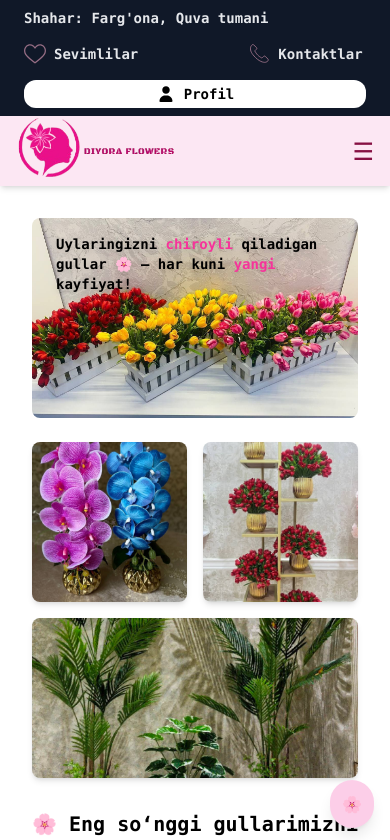
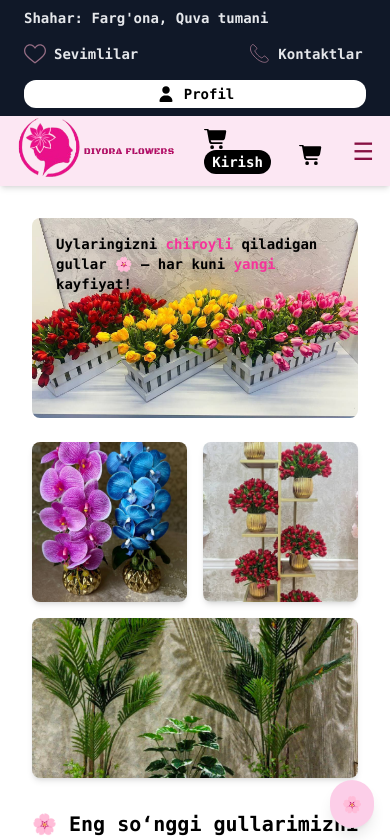
Before and after one commit to bugname7/flowers, a Next.js app: page / in a window 390 px wide. Shown: the top 840 px of the page. Built offline with nearby package versions, Linux system fonts and the light colour scheme.

Commit message:
update code

```diff
--- a/src/app/components/Navbar.tsx
+++ b/src/app/components/Navbar.tsx
@@ -81,8 +81,8 @@ export default function Navbar() {
           <li><Link href="/news" className="font-mono font-semibold text-pink-700">🌸Yangiliklar</Link></li>
         </ul>
 
-        {/* Cart + User (Desktop: user tashqarida) */}
-        <div className="hidden md:flex gap-4 items-center">
+        {/* Desktop: Cart + User */}
+        <div className=" md:flex gap-4 items-center">
           <Link href="/cart" className="relative">
             <Image src="/images/cart.svg" alt="cart icon" width={25} height={25} />
             {cart.length > 0 && (
@@ -111,6 +111,14 @@ export default function Navbar() {
             </Link>
           )}
         </div>
+        <Link href="/cart" className="relative mt-2">
+          <Image src="/images/cart.svg" alt="cart icon" width={25} height={25} />
+          {cart.length > 0 && (
+            <span className="absolute -top-2 -right-2 bg-pink-600 text-white text-xs w-4 h-4 rounded-full flex items-center justify-center">
+              {cart.length}
+            </span>
+          )}
+        </Link>
 
         {/* Mobile toggle */}
         <button className="md:hidden text-pink-900 text-2xl" onClick={() => setIsOpen(!isOpen)} aria-label="Toggle menu">
@@ -127,6 +135,10 @@ export default function Navbar() {
           <Link href="/contact" className="font-mono font-semibold text-pink-700" onClick={handleLinkClick}>🌸Kontaktlar</Link>
           <Link href="/news" className="font-mono font-semibold text-pink-700" onClick={handleLinkClick}>🌸Yangiliklar</Link>
 
+          {/* Mobile: Cart */}
+
+
+          {/* Mobile: User */}
           {user ? (
             <div className="flex items-center gap-3 mt-2">
               <span className="font-semibold font-mono text-sm shadow-xl bg-black text-white py-2 px-8 rounded-2xl">
```
